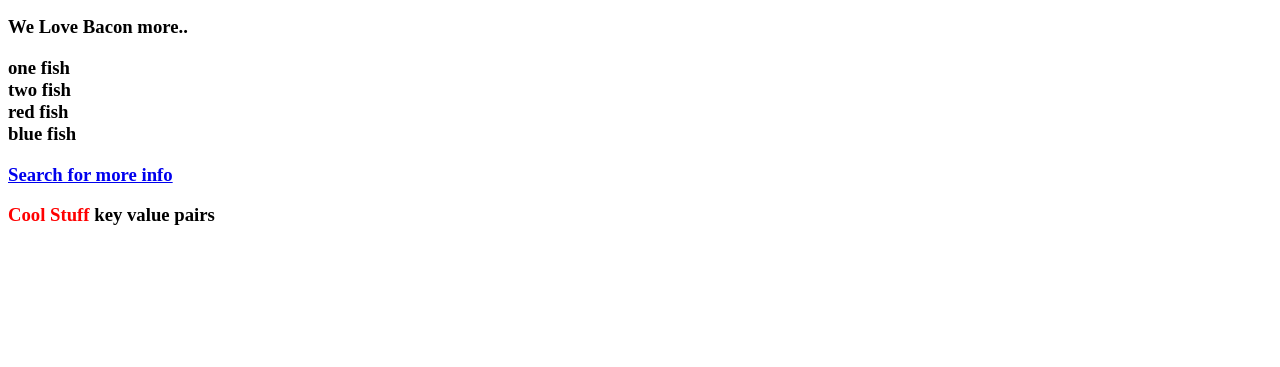
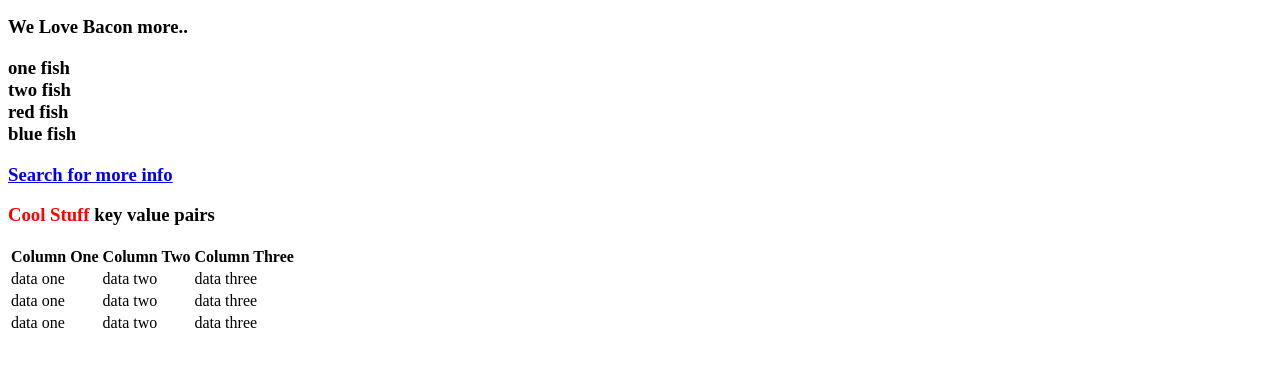
Before and after one commit to WSec22/it105-web, a plain HTML site: page index.html in a window 1280 px wide. Shown: the part 123-490 px from the top of the page. Drawn offline with Linux system fonts and the light colour scheme.

Commit message:
Update index.html

```diff
--- a/index.html
+++ b/index.html
@@ -22,6 +22,34 @@
     <font color="red" face="verdona">Cool Stuff</font>
     key value pairs
   </p>
+  <p>
+  <table>
+    <thead>
+      <tr>
+        <th> Column One</th>
+        <th> Column Two</th>
+        <th>Column Three</th>
+        </tr>
+      </thead>
+    <tbody>
+      <tr>
+        <td>data one</td>
+        <td>data two</td>
+        <td>data three</td>
+      </tr>
+       <tr>
+        <td>data one</td>
+        <td>data two</td>
+        <td>data three</td>
+      </tr>
+       <tr>
+        <td>data one</td>
+        <td>data two</td>
+        <td>data three</td>
+      </tr>
+    </tbody>
+    </table>
+  </p>
 </p>
 </body>
 </html>
```
